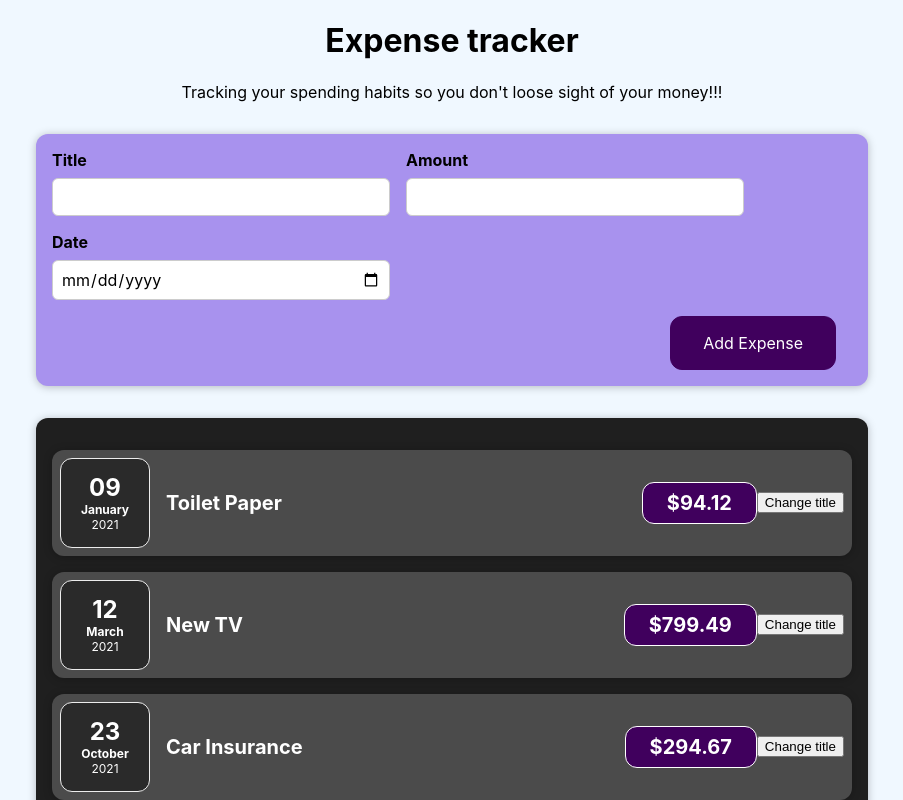
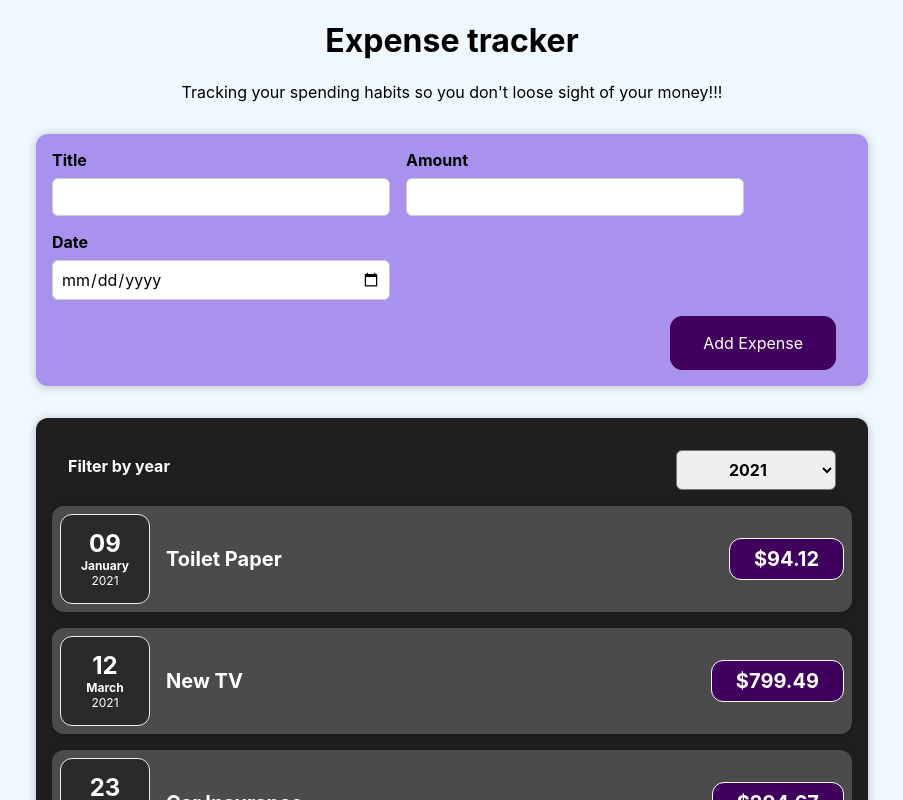
Before and after one commit to Alan114/expense-tracker, a React (Create React App) app: page / in a window 1280 px wide. Shown: the top 800 px of the page, without its empty margins (188-1091 px from the left). Built offline with nearby package versions, Linux system fonts and the light colour scheme.

Commit message:
added ExpensesFilter.js and passed data to Expenses.js

```diff
--- a/src/App.js
+++ b/src/App.js
@@ -24,13 +24,18 @@
     },
   ];
 
+  const handleAddExpense = expense => {
+    console.log("In App.js");
+    console.log(expense);
+  };
+
   return (
     <div className="App">
       <h1>Expense tracker</h1>
       <p>
         Tracking your spending habits so you don't loose sight of your money!!!
       </p>
-      <NewExpense />
+      <NewExpense onAddExpense={handleAddExpense} />
       <Expenses expenses={expenses} />
     </div>
   );
--- a/src/components/Expenses/ExpenseItem.js
+++ b/src/components/Expenses/ExpenseItem.js
@@ -1,21 +1,16 @@
-import React, { useState } from "react";
+import React from "react";
 import Card from "../UI/Card";
 import ExpenseDate from "./ExpenseDate";
 import "./ExpenseItem.css";
 
 function ExpenseItem(props) {
-  const [title, setTitle] = useState(props.title);
-  const handleClick = () => {
-    setTitle("A new hope");
-  };
   return (
     <Card className="expense-item">
       <ExpenseDate date={props.date} />
       <div className="expense-item__description">
-        <h2>{title}</h2>
+        <h2>{props.title}</h2>
         <div className="expense-item__price">${props.amount}</div>
       </div>
-      <button onClick={handleClick}>Change title</button>
     </Card>
   );
 }
--- a/src/components/Expenses/Expenses.js
+++ b/src/components/Expenses/Expenses.js
@@ -1,11 +1,21 @@
-import React from "react";
+import React, { useState } from "react";
 import ExpenseItem from "./ExpenseItem";
 import Card from "../UI/Card";
 import "./Expenses.css";
+import ExpensesFilter from "./ExpensesFilter";
 
 function Expenses(props) {
+  const [filterYear, setFilterYear] = useState("2021");
+  const handleFilterChange = selectedYear => {
+    setFilterYear(selectedYear);
+  };
   return (
+    <div>
       <Card className="expenses">
+        <ExpensesFilter
+          selected={filterYear}
+          filterChange={handleFilterChange}
+        />
         <ExpenseItem
           title={props.expenses[0].title}
           amount={props.expenses[0].amount}
@@ -27,6 +37,7 @@
           date={props.expenses[3].date}
         />
       </Card>
+    </div>
   );
 }
 
--- /dev/null
+++ b/src/components/Expenses/ExpensesFilter.css
@@ -0,0 +1,24 @@
+.expenses-filter {
+  color: white;
+  padding: 0 1rem;
+}
+
+.expenses-filter__control {
+  display: flex;
+  width: 100%;
+  align-items: center;
+  justify-content: space-between;
+  margin: 1rem 0;
+}
+
+.expenses-filter label {
+  font-weight: bold;
+  margin-bottom: 0.5rem;
+}
+
+.expenses-filter select {
+  font: inherit;
+  padding: 0.5rem 3rem;
+  font-weight: bold;
+  border-radius: 6px;
+}
--- /dev/null
+++ b/src/components/Expenses/ExpensesFilter.js
@@ -0,0 +1,24 @@
+import React from "react";
+import "./ExpensesFilter.css";
+
+const ExpensesFilter = props => {
+  const handleSelectChange = e => {
+    props.filterChange(e.target.value);
+  };
+
+  return (
+    <div className="expenses-filter">
+      <div className="expenses-filter__control">
+        <label>Filter by year</label>
+        <select value={props.selected} onChange={handleSelectChange}>
+          <option value="2022">2022</option>
+          <option value="2021">2021</option>
+          <option value="2020">2020</option>
+          <option value="2019">2019</option>
+        </select>
+      </div>
+    </div>
+  );
+};
+
+export default ExpensesFilter;
--- a/src/components/NewExpense/NewExpense.js
+++ b/src/components/NewExpense/NewExpense.js
@@ -2,13 +2,13 @@
 import ExpenseForm from "./ExpenseForm";
 import "./NewExpense.css";
 
-const NewExpense = () => {
+const NewExpense = props => {
   const handleSaveExpenseData = enteredExpenseData => {
     const expenseData = {
       ...enteredExpenseData,
       id: Math.random().toString(),
     };
-    console.log(expenseData);
+    props.onAddExpense(expenseData);
   };
   return (
     <div className="new-expense">
```
Lines whose indentation alone changed are shown as unchanged.
